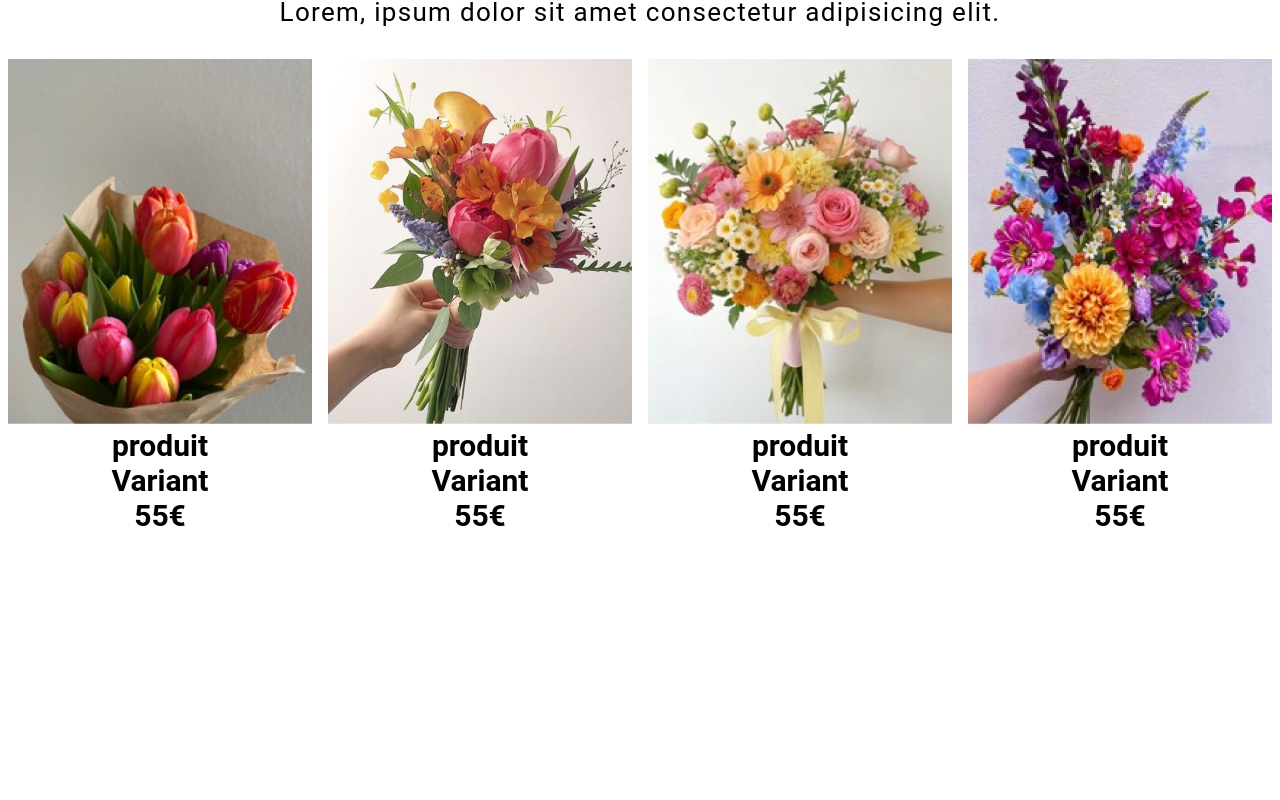
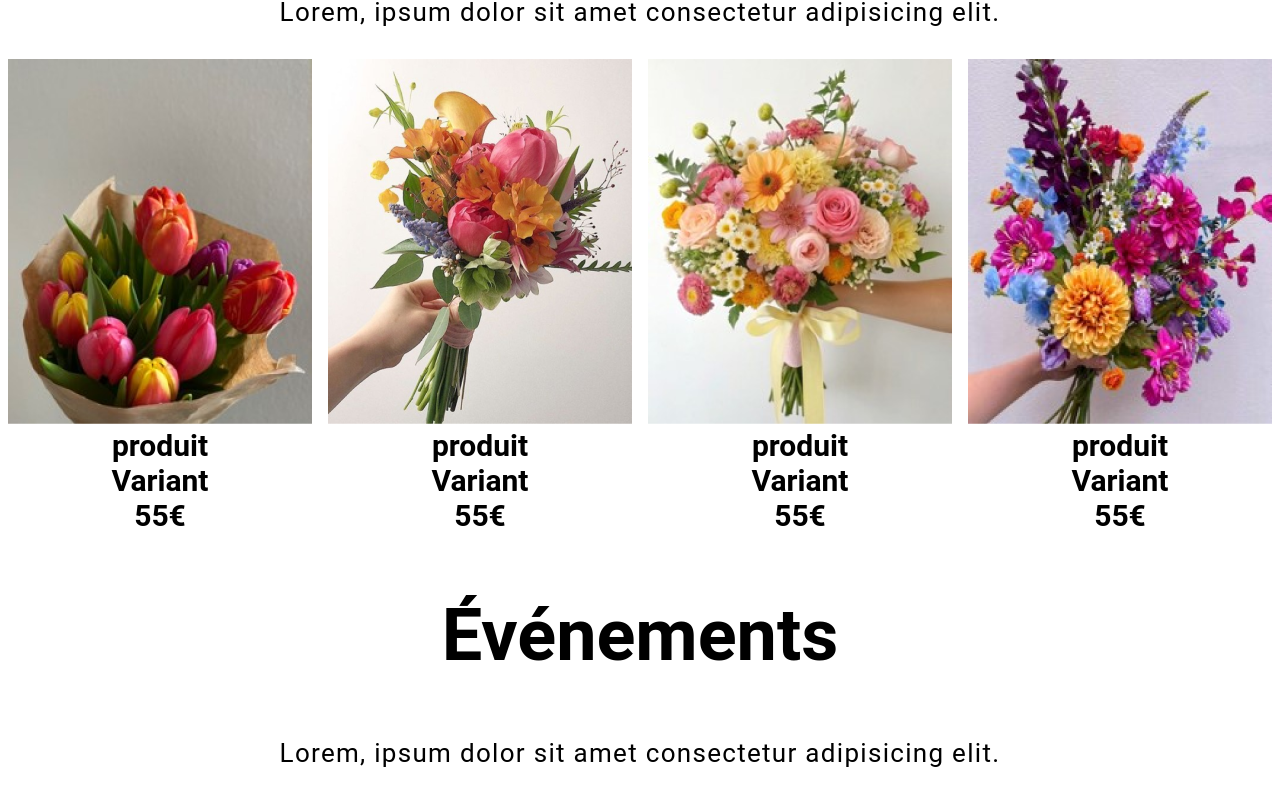
Before and after one commit to alvarezadrien/Workshop_team6, a React (Create React App) app: page / in a window 1280 px wide. Shown: the part 1418-2218 px from the top of the page. Before the commit the page ends 1951 px from the top, so only its background shows below. Built offline with nearby package versions, Linux system fonts and the light colour scheme.

Commit message:
Rajout div evenements et sont para

```diff
--- a/src/pages/Homepage.jsx
+++ b/src/pages/Homepage.jsx
@@ -88,6 +88,13 @@ const Homepage = () => {
             <span>55€</span>
           </a>
         </div>
+
+        <div className="h2_home">
+          <h2>Événements</h2>
+        </div>
+        <div className="para_bouquets">
+          Lorem, ipsum dolor sit amet consectetur adipisicing elit.
+        </div>
       </div>
     </div>
   );
```
